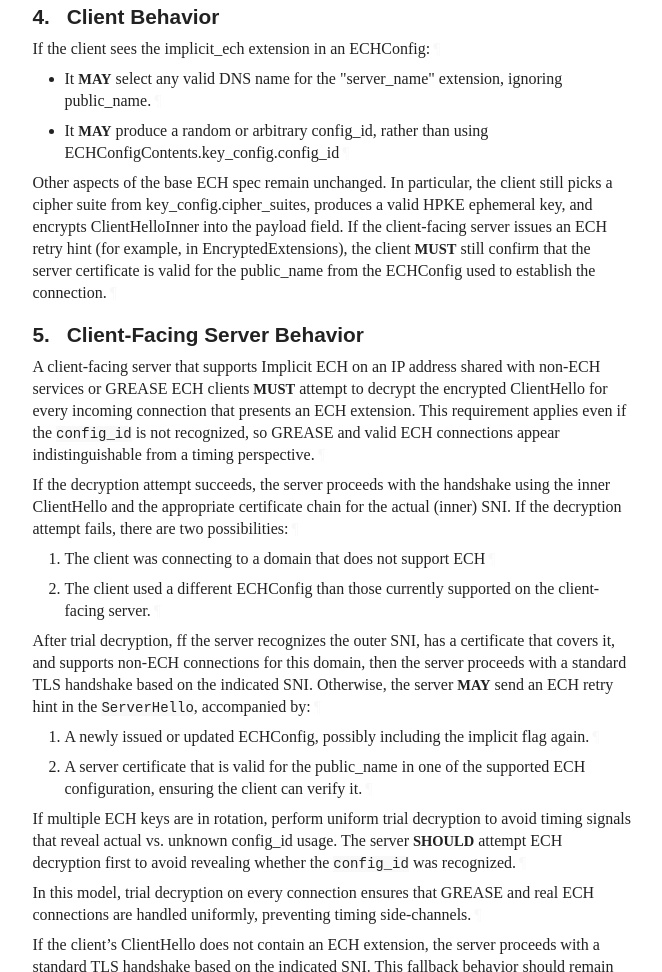
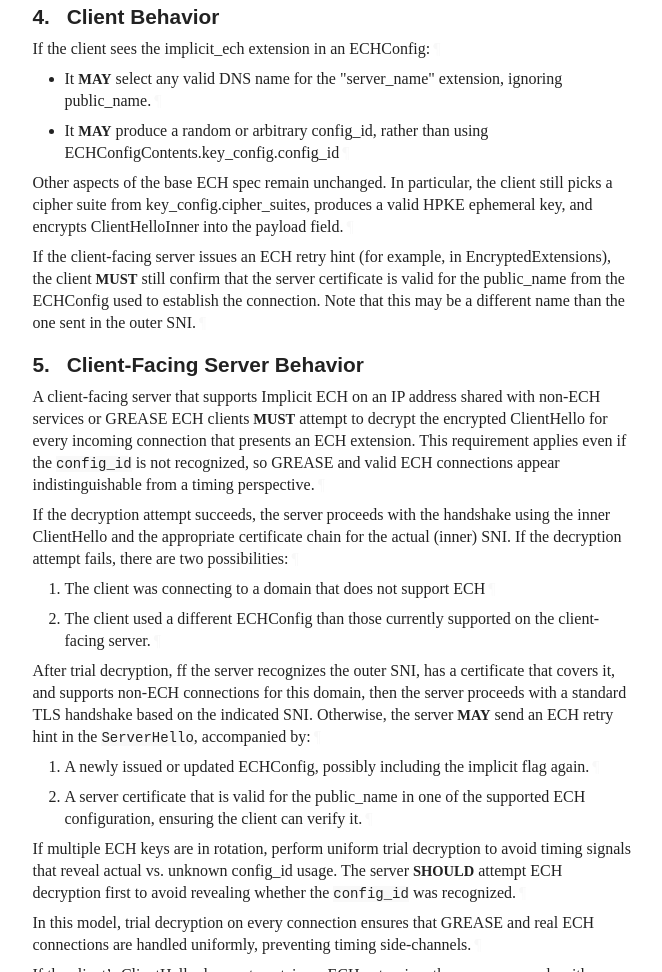
Before and after one commit to grittygrease/draft-sullivan-tls-implicit-ech, a plain HTML site: page draft-sullivan-tls-implicit-ech.html in a window 1280 px wide. Shown: the part 2174-3146 px from the top of the page, without its empty margins (92-754 px from the left). Drawn offline with Linux system fonts and the light colour scheme; a web font is replaced by a local one.

Commit message:
Script updating gh-pages from 8552d04. [ci skip]

```diff
--- a/draft-sullivan-tls-implicit-ech.html
+++ b/draft-sullivan-tls-implicit-ech.html
@@ -1360,10 +1360,11 @@ using ECHConfigContents.key_config.config_id<a href="#section-4-2.2.1" class="pi
       </ul>
 <p id="section-4-3">Other aspects of the base ECH spec remain unchanged. In particular, the client
 still picks a cipher suite from key_config.cipher_suites, produces a valid HPKE
-ephemeral key, and encrypts ClientHelloInner into the payload field. If the
-client-facing server issues an ECH retry hint (for example, in
+ephemeral key, and encrypts ClientHelloInner into the payload field.<a href="#section-4-3" class="pilcrow">¶</a></p>
+<p id="section-4-4">If the client-facing server issues an ECH retry hint (for example, in
 EncryptedExtensions), the client <span class="bcp14">MUST</span> still confirm that the server certificate
-is valid for the public_name from the ECHConfig used to establish the connection.<a href="#section-4-3" class="pilcrow">¶</a></p>
+is valid for the public_name from the ECHConfig used to establish the connection.
+Note that this may be a different name than the one sent in the outer SNI.<a href="#section-4-4" class="pilcrow">¶</a></p>
 </section>
 </div>
 <div id="client-facing-server-behavior">
```
Also changed, not shown: index.html (+2 -2 lines), draft-sullivan-tls-implicit-ech.txt.
